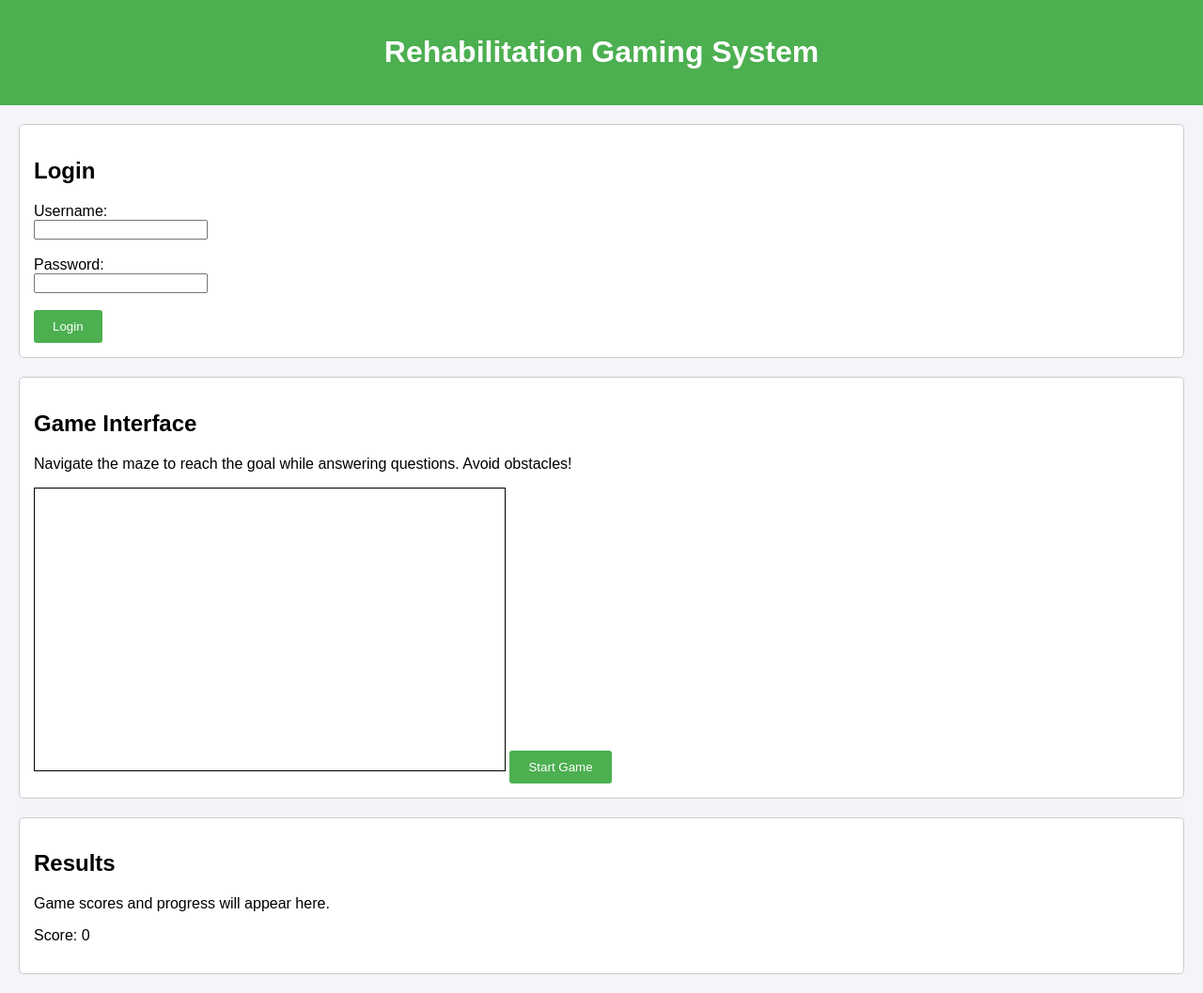
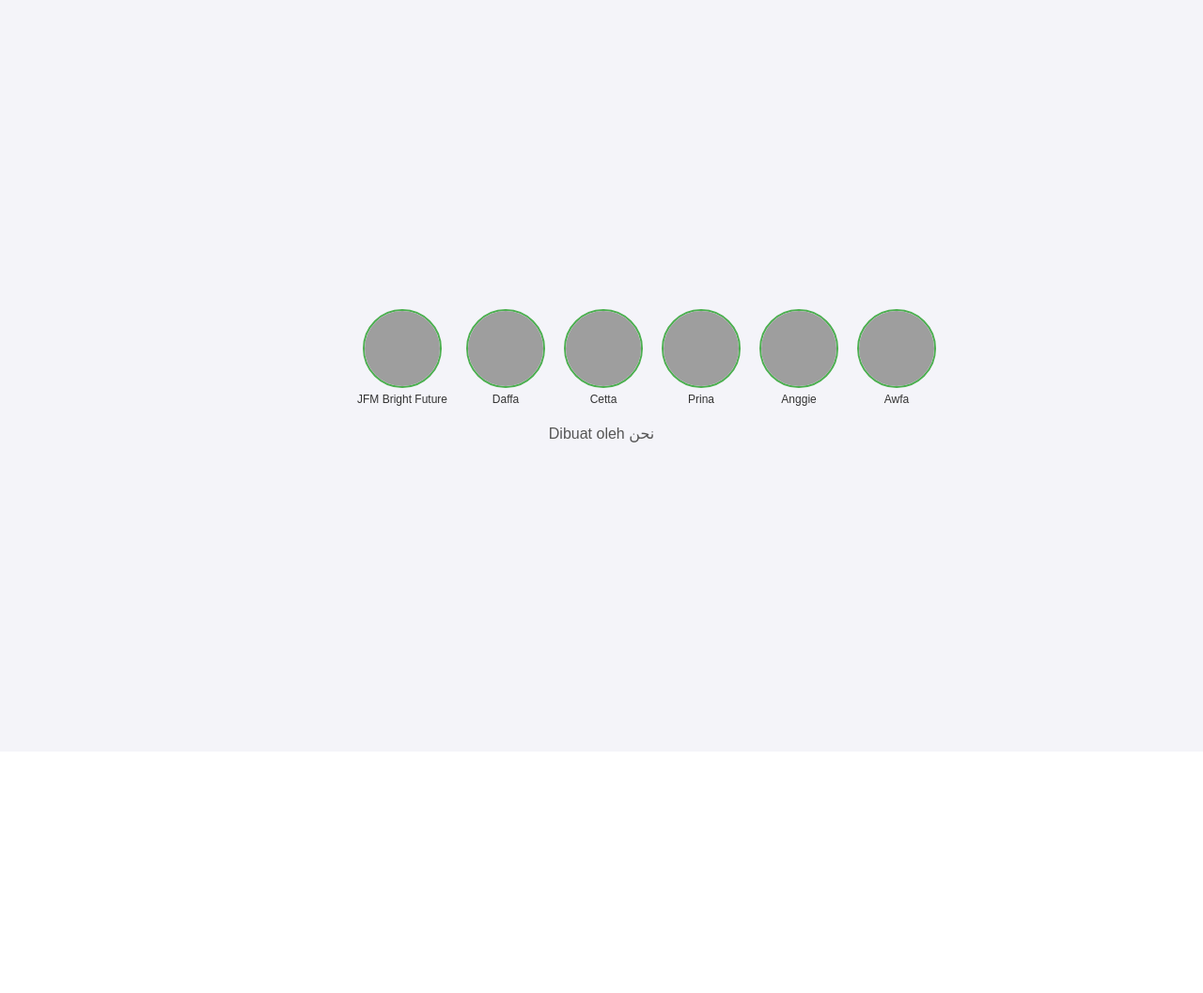
Before and after one commit to comseje23/jfm, a plain HTML site: page index.html in a window 1280 px wide. Shown: the whole page at 94% size. After the commit the page ends 800 px from the top, so only its background shows below. Drawn offline with Linux system fonts and the light colour scheme; grey boxes are pictures that could not be loaded.

Commit message:
Update index.html

```diff
--- a/index.html
+++ b/index.html
@@ -3,80 +3,222 @@
 <head>
     <meta charset="UTF-8">
     <meta name="viewport" content="width=device-width, initial-scale=1.0">
-    <title>Rehabilitation Gaming System</title>
+    <title>JFM Bright Future</title>
     <style>
         body {
+            margin: 0;
             font-family: Arial, sans-serif;
+            overflow: hidden;
+        }
+
+        /* Fullscreen Popup */
+        #popup {
+            position: fixed;
+            top: 0;
+            left: 0;
+            width: 100%;
+            height: 100%;
             background-color: #f4f4f9;
-            margin: 0;
-            padding: 0;
+            display: flex;
+            justify-content: center;
+            align-items: center;
+            flex-direction: column;
+            z-index: 10;
         }
-        header {
-            background-color: #4CAF50;
-            color: white;
-            text-align: center;
-            padding: 1rem;
+
+        /* Animating Circles */
+        .circle-container {
+            display: flex;
+            justify-content: center;
+            gap: 20px;
+            opacity: 0;
+            animation: fadeIn 2s forwards, moveCircles 4s 2s infinite alternate;
         }
-        main {
-            margin: 20px;
+
+        .circle {
+            display: flex;
+            flex-direction: column;
+            align-items: center;
         }
-        .login-container, .game-container, .results-container {
-            border: 1px solid #ccc;
-            padding: 15px;
-            border-radius: 5px;
-            margin-bottom: 20px;
-            background: white;
+
+        .circle img {
+            width: 80px;
+            height: 80px;
+            border-radius: 50%;
+            object-fit: cover;
+            border: 2px solid #4CAF50;
         }
-        button {
-            background-color: #4CAF50;
-            color: white;
-            border: none;
-            padding: 10px 20px;
-            cursor: pointer;
-            border-radius: 3px;
+
+        .circle span {
+            margin-top: 5px;
+            font-size: 12px;
+            color: #333;
         }
-        button:hover {
-            background-color: #45a049;
+
+        /* Footer */
+        #popup-footer {
+            margin-top: 20px;
+            font-size: 16px;
+            color: #555;
+        }
+
+        /* Fade-in Animation */
+        @keyframes fadeIn {
+            0% {
+                opacity: 0;
+            }
+            100% {
+                opacity: 1;
+            }
+        }
+
+        /* Move Circles Left and Right */
+        @keyframes moveCircles {
+            0% {
+                transform: translateX(0);
+            }
+            100% {
+                transform: translateX(50px);
+            }
+        }
+
+        /* Main Content */
+        #main-content {
+            display: none;
         }
     </style>
 </head>
 <body>
-    <header>
-        <h1>Rehabilitation Gaming System</h1>
-    </header>
-    <main>
-        <!-- Login Section -->
-        <div class="login-container">
-            <h2>Login</h2>
-            <form>
-                <label for="username">Username:</label><br>
-                <input type="text" id="username" name="username" required><br><br>
-                <label for="password">Password:</label><br>
-                <input type="password" id="password" name="password" required><br><br>
-                <button type="submit">Login</button>
-            </form>
+    <!-- Popup -->
+    <div id="popup">
+        <div class="circle-container">
+            <div class="circle">
+                <img src="https://encrypted-tbn0.gstatic.com/images?q=tbn:ANd9GcT-bAGaN632lWQ0C-_JciqIBako_lM8Nps7XcP4rhiMUvuujzlQA8OL4LM&s=10" alt="Circle 1">
+                <span>JFM Bright Future</span>
+            </div>
+            <div class="circle">
+                <img src="https://encrypted-tbn0.gstatic.com/images?q=tbn:ANd9GcT-bAGaN632lWQ0C-_JciqIBako_lM8Nps7XcP4rhiMUvuujzlQA8OL4LM&s=10" alt="Circle 2">
+                <span>Daffa</span>
+            </div>
+            <div class="circle">
+                <img src="https://encrypted-tbn0.gstatic.com/images?q=tbn:ANd9GcT-bAGaN632lWQ0C-_JciqIBako_lM8Nps7XcP4rhiMUvuujzlQA8OL4LM&s=10" alt="Circle 3">
+                <span>Cetta</span>
+            </div>
+            <div class="circle">
+                <img src="https://encrypted-tbn0.gstatic.com/images?q=tbn:ANd9GcT-bAGaN632lWQ0C-_JciqIBako_lM8Nps7XcP4rhiMUvuujzlQA8OL4LM&s=10" alt="Circle 4">
+                <span>Prina</span>
+            </div>
+            <div class="circle">
+                <img src="https://encrypted-tbn0.gstatic.com/images?q=tbn:ANd9GcT-bAGaN632lWQ0C-_JciqIBako_lM8Nps7XcP4rhiMUvuujzlQA8OL4LM&s=10" alt="Circle 5">
+                <span>Anggie</span>
+            </div>
+            <div class="circle">
+                <img src="https://encrypted-tbn0.gstatic.com/images?q=tbn:ANd9GcT-bAGaN632lWQ0C-_JciqIBako_lM8Nps7XcP4rhiMUvuujzlQA8OL4LM&s=10" alt="Circle 6">
+                <span>Awfa</span>
+            </div>
         </div>
+        <div id="popup-footer">Dibuat oleh نحن</div>
+    </div>
 
-        <!-- Game Section -->
-        <div class="game-container">
-            <h2>Game Interface</h2>
-            <p>Navigate the maze to reach the goal while answering questions. Avoid obstacles!</p>
-            <canvas id="gameCanvas" width="500" height="300" style="border:1px solid #000;"></canvas>
-            <button onclick="startGame()">Start Game</button>
-        </div>
-
-        <!-- Results Section -->
-        <div class="results-container">
-            <h2>Results</h2>
-            <p>Game scores and progress will appear here.</p>
-            <p>Score: <span id="score">0</span></p>
-        </div>
-    </main>
+    <!-- Main Content -->
+    <div id="main-content">
+        <header>
+            <h1>Simple Rehabilitation Game</h1>
+        </header>
+        <main>
+            <div class="game-container">
+                <h2>Game</h2>
+                <p>Move the square to collect the yellow coins. Use arrow keys to move!</p>
+                <canvas id="gameCanvas" width="500" height="400"></canvas>
+            </div>
+            <div class="results-container">
+                <h2>Results</h2>
+                <p>Score: <span id="score">0</span></p>
+                <button onclick="restartGame()">Restart Game</button>
+            </div>
+        </main>
+    </div>
 
     <script>
-        function startGame() {
-            alert("Game started! This is where the game logic would be implemented.");
+        // Hide popup after animation
+        setTimeout(() => {
+            document.getElementById('popup').style.display = 'none';
+            document.getElementById('main-content').style.display = 'block';
+            document.body.style.overflow = 'auto';
+        }, 7000); // Duration of animation + delay
+
+        const canvas = document.getElementById('gameCanvas');
+        const ctx = canvas.getContext('2d');
+        const scoreDisplay = document.getElementById('score');
+
+        let player = { x: 20, y: 20, size: 20, color: 'blue' };
+        let coin = { x: 200, y: 200, size: 15, color: 'yellow' };
+        let score = 0;
+        const moveSpeed = 5;
+
+        function drawPlayer() {
+            ctx.fillStyle = player.color;
+            ctx.fillRect(player.x, player.y, player.size, player.size);
         }
+
+        function drawCoin() {
+            ctx.fillStyle = coin.color;
+            ctx.beginPath();
+            ctx.arc(coin.x, coin.y, coin.size, 0, Math.PI * 2);
+            ctx.fill();
+        }
+
+        function checkCollision() {
+            const dx = player.x + player.size / 2 - coin.x;
+            const dy = player.y + player.size / 2 - coin.y;
+            const distance = Math.sqrt(dx * dx + dy * dy);
+
+            if (distance < player.size / 2 + coin.size) {
+                score++;
+                scoreDisplay.textContent = score;
+                coin.x = Math.random() * (canvas.width - coin.size * 2) + coin.size;
+                coin.y = Math.random() * (canvas.height - coin.size * 2) + coin.size;
+            }
+        }
+
+        function clearCanvas() {
+            ctx.clearRect(0, 0, canvas.width, canvas.height);
+        }
+
+        function gameLoop() {
+            clearCanvas();
+            drawPlayer();
+            drawCoin();
+            checkCollision();
+            requestAnimationFrame(gameLoop);
+        }
+
+        function movePlayer(e) {
+            switch (e.key) {
+                case 'ArrowUp':
+                    if (player.y > 0) player.y -= moveSpeed;
+                    break;
+                case 'ArrowDown':
+                    if (player.y + player.size < canvas.height) player.y += moveSpeed;
+                    break;
+                case 'ArrowLeft':
+                    if (player.x > 0) player.x -= moveSpeed;
+                    break;
+                case 'ArrowRight':
+                    if (player.x + player.size < canvas.width) player.x += moveSpeed;
+                    break;
+            }
+        }
+
+        function restartGame() {
+            player.x = 20;
+            player.y = 20;
+            score = 0;
+            scoreDisplay.textContent = score;
+        }
+
+        document.addEventListener('keydown', movePlayer);
+        gameLoop();
     </script>
 </body>
 </html>
```
